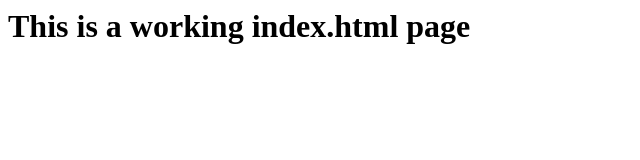
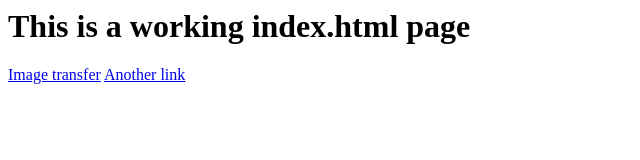
Before and after one commit to HarshitMaurya/CSocketServer, a plain HTML site: page public/index.html in a window 1280 px wide. Shown: the whole page, without its empty margins (0-640 px from the left). Drawn offline with Linux system fonts and the light colour scheme.

```diff
--- a/public/index.html
+++ b/public/index.html
@@ -6,5 +6,7 @@
 		<h1>
 			This is a working index.html page
 		</h1>
+		<a href = "ico.png">Image transfer</a>
+		<a href = "user">Another link</a>
 	</body>
 </html>
```
